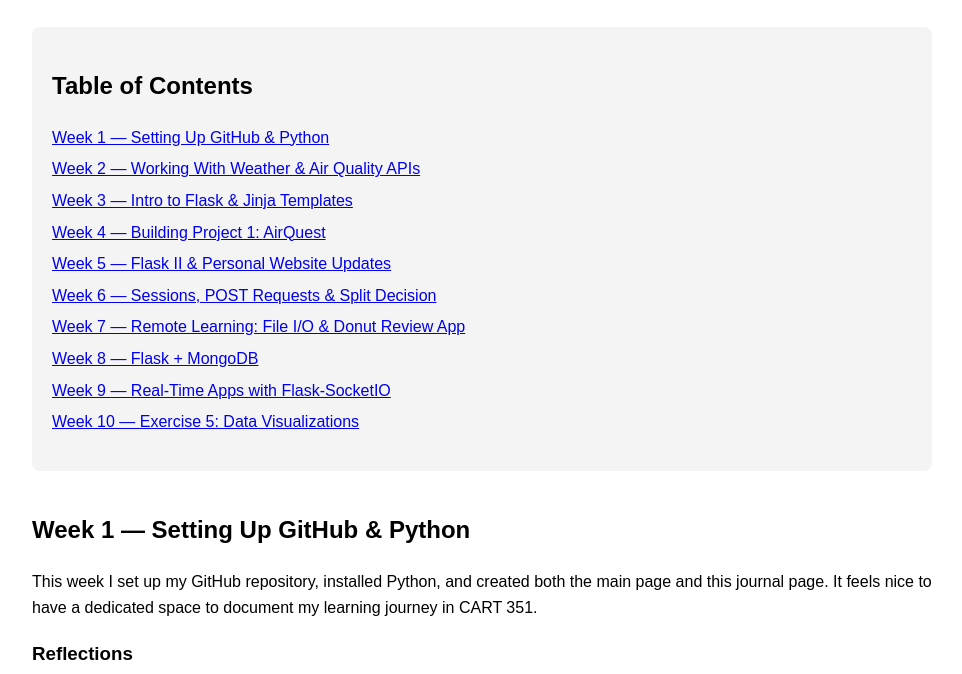
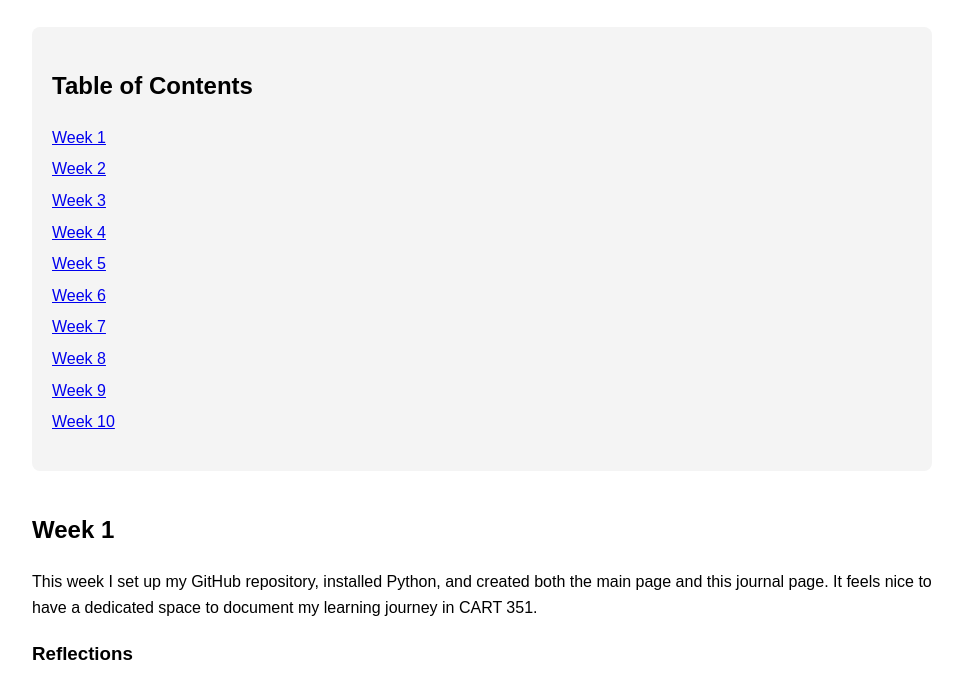
Before and after one commit to WilliamNguy/cart351, a plain HTML site: page weekly_journal.html in a window 1280 px wide. Shown: the part 126-800 px from the top of the page, without its empty margins (158-1120 px from the left). Drawn offline with Linux system fonts and the light colour scheme.

Commit message:
Update weekly_journal.html

```diff
--- a/weekly_journal.html
+++ b/weekly_journal.html
@@ -57,22 +57,22 @@
     <div class="toc">
         <h2>Table of Contents</h2>
         <ul>
-            <li><a href="#week1">Week 1 — Setting Up GitHub & Python</a></li>
-            <li><a href="#week2">Week 2 — Working With Weather & Air Quality APIs</a></li>
-            <li><a href="#week3">Week 3 — Intro to Flask & Jinja Templates</a></li>
-            <li><a href="#week4">Week 4 — Building Project 1: AirQuest</a></li>
-            <li><a href="#week5">Week 5 — Flask II & Personal Website Updates</a></li>
-            <li><a href="#week6">Week 6 — Sessions, POST Requests & Split Decision</a></li>
-            <li><a href="#week7">Week 7 — Remote Learning: File I/O & Donut Review App</a></li>
-            <li><a href="#week8">Week 8 — Flask + MongoDB</a></li>
-            <li><a href="#week9">Week 9 — Real-Time Apps with Flask-SocketIO</a></li>
-            <li><a href="#week10">Week 10 — Exercise 5: Data Visualizations</a></li>
+            <li><a href="#week1">Week 1</a></li>
+            <li><a href="#week2">Week 2</a></li>
+            <li><a href="#week3">Week 3</a></li>
+            <li><a href="#week4">Week 4</a></li>
+            <li><a href="#week5">Week 5</a></li>
+            <li><a href="#week6">Week 6</a></li>
+            <li><a href="#week7">Week 7</a></li>
+            <li><a href="#week8">Week 8</a></li>
+            <li><a href="#week9">Week 9</a></li>
+            <li><a href="#week10">Week 10</a></li>
         </ul>
     </div>
 
     <!-- WEEK 1 -->
     <section id="week1">
-        <h2>Week 1 — Setting Up GitHub & Python</h2>
+        <h2>Week 1</h2>
         <p>This week I set up my GitHub repository, installed Python, and created both the main page and this journal
             page. It feels nice to have a dedicated space to document my learning journey in CART 351.</p>
 
@@ -94,7 +94,7 @@
 
     <!-- WEEK 2 -->
     <section id="week2">
-        <h2>Week 2 — Working With Weather & Air Quality APIs</h2>
+        <h2>Week 2</h2>
         <p>This week we worked with APIs, specifically the Weather API and the World Air Quality Index API.</p>
 
         <h3>Reflections</h3>
@@ -113,7 +113,7 @@
 
     <!-- WEEK 3 -->
     <section id="week3">
-        <h2>Week 3 — Intro to Flask & Jinja Templates</h2>
+        <h2>Week 3</h2>
         <p>This week, we started learning about Flask and built a simple web app. Flask felt surprisingly
             straightforward and enjoyable to follow.</p>
 
@@ -126,7 +126,7 @@
         <h3>Goals for This Week</h3>
         <ul>
             <li>Experiment more with Flask templates</li>
-            <li>Work on Project 1 with Cathy</li>
+            <li></li>
         </ul>
     </section>
 
```
